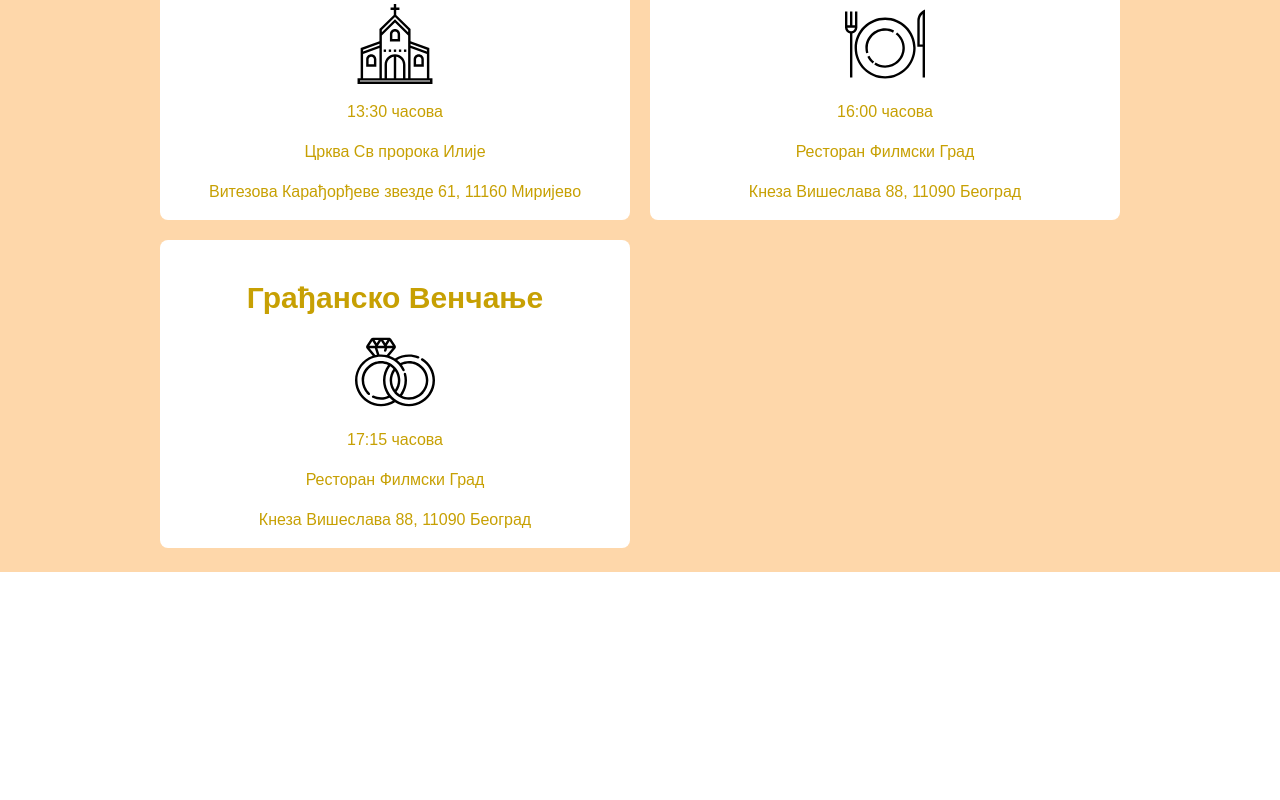
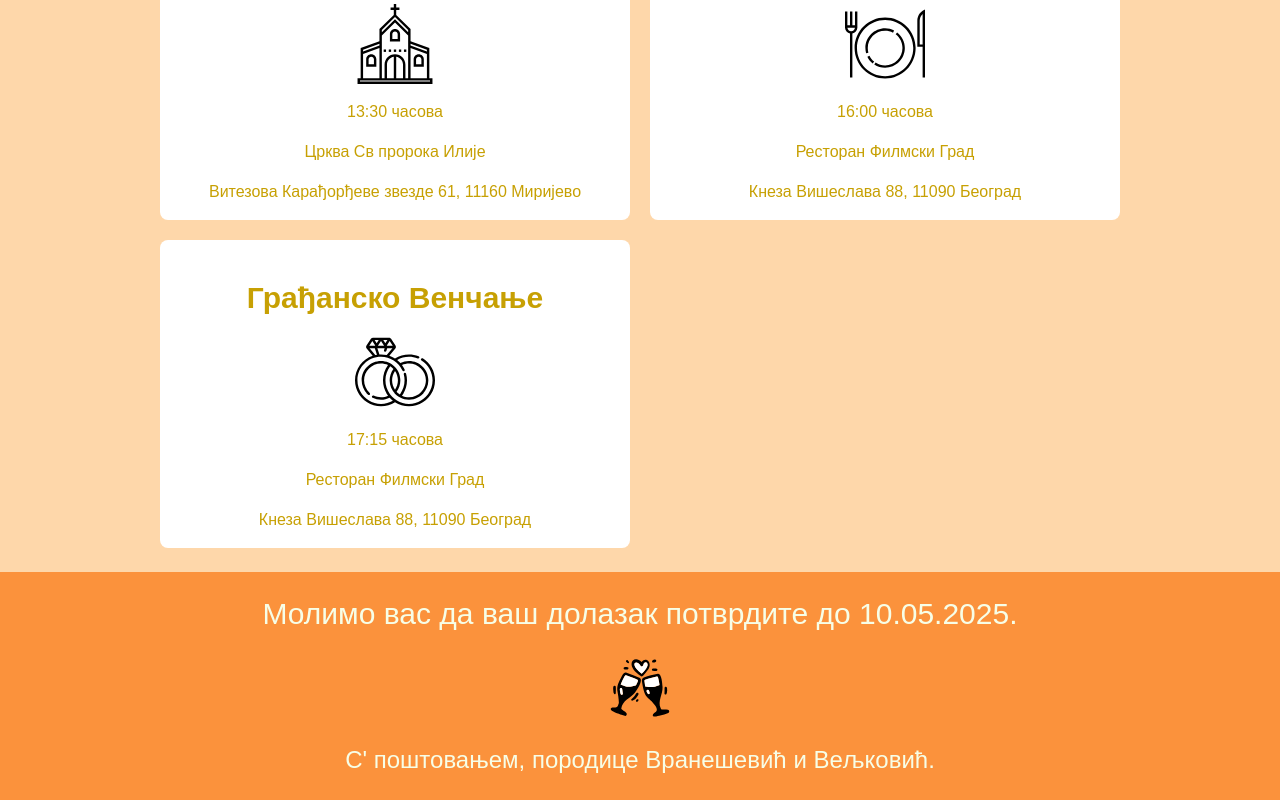
Before and after one commit to CNKE94/kikica.github.io, a Nuxt app: page / in a window 1280 px wide. Shown: the part 1386-2186 px from the top of the page. Before the commit the page ends 1958 px from the top, so only its background shows below. Built offline with nearby package versions, Linux system fonts and the light colour scheme.

Commit message:
add foter

```diff
--- a/pages/index.vue
+++ b/pages/index.vue
@@ -5,5 +5,6 @@
     <MainComponent />
     <CountdownComponent />
     <EventSchedule />
+    <FooterComponent />
   </div>
 </template>
```
